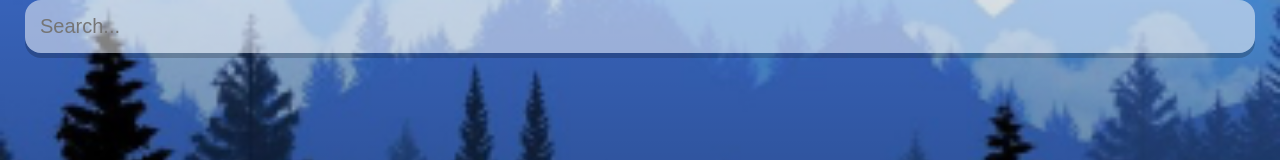
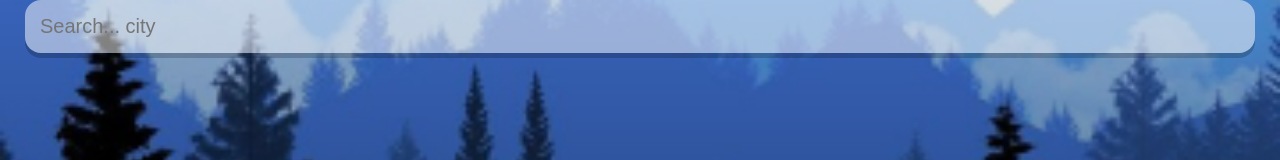
Before and after one commit to Marko-Davidovic/weather-application, a React (Create React App) app: page / in a window 1280 px wide. Shown: the top 160 px of the page. Built offline with nearby package versions, Linux system fonts and the light colour scheme.

Commit message:
search bar 2

```diff
--- a/src/App.js
+++ b/src/App.js
@@ -32,7 +32,7 @@ function App() {
     let month = months[d.getMonth()];
     let year = d.getFullYear();
 
-    return `${day} ${date} ${month} ${year}`
+    return ` ${month} ${day} ${date} ${year}`
   }
 
   return (
@@ -42,7 +42,8 @@ function App() {
           <input
             type="text"
             className="search-bar"
-            placeholder="Search..."
+            placeholder="Search... city"
+            button="button"
             onChange={e => setQuery(e.target.value)}
             value={query}
             onKeyPress={search}
--- a/src/index.css
+++ b/src/index.css
@@ -12,7 +12,7 @@ body {
   background-image: url('./assets/cold-bg.jpg');
   background-size: cover;
   background-position: bottom;
-  transition: 4s ease;
+  transition: 5s ease;
 }
 
 .app.warm {
@@ -32,10 +32,10 @@ main {
 }
 
 .search-box .search-bar {
+  margin-top: 10px;
   display: block;
   width: 100%;
   padding: 15px;
-
   appearance: none;
   background: none;
   border: none;
```
